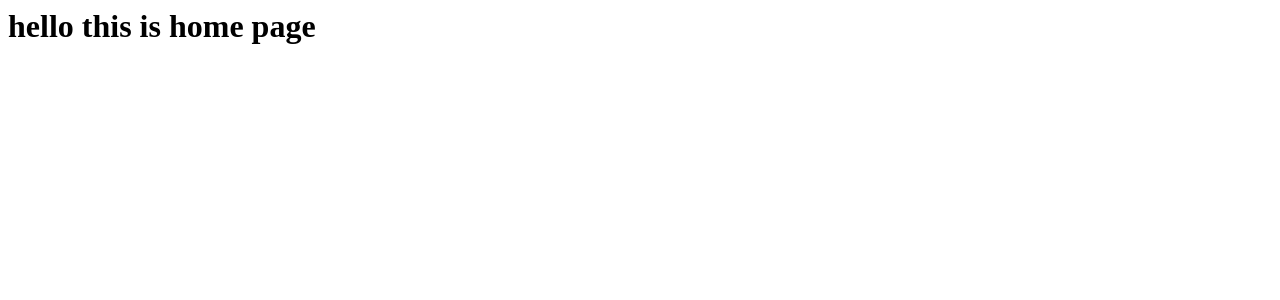
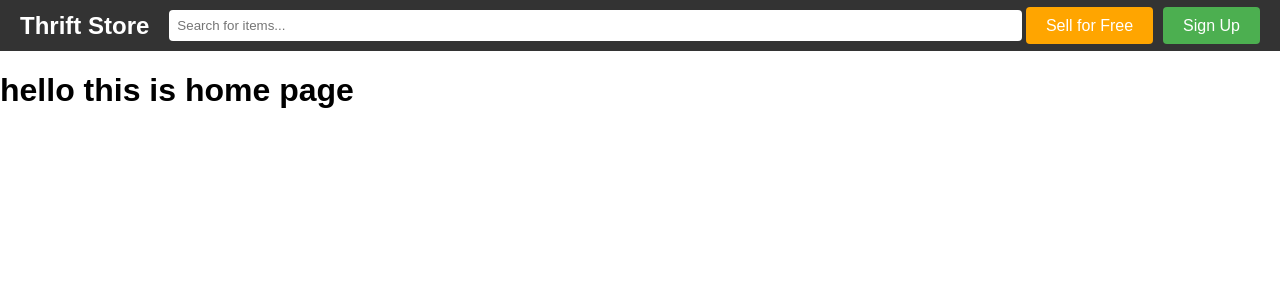
Before and after one commit to basnetbijay/Event-Management, a PHP site: page / in a window 1280 px wide. Shown: the top 300 px of the page. Run offline with PHP 8.4, Linux system fonts and the light colour scheme.

Commit message:
creater header

```diff
--- a/includes/header.php
+++ b/includes/header.php
@@ -0,0 +1,26 @@
+<!DOCTYPE html>
+<html lang="en">
+<head>
+    <meta charset="UTF-8">
+    <title>Header</title>
+    <link rel="stylesheet" type="text/css" href="/includes/styles.css">
+</head>
+<body>
+    <div class="header">
+        <div class="logo">
+            <a href="index.php">Thrift Store</a>
+        </div>
+        <div class="search-bar">
+            <form action="search.php" method="get">
+                <input type="text" name="query" placeholder="Search for items...">
+            </form>
+        </div>
+        <div class="sell-button">
+            <a href="sell.php">Sell for Free</a>
+        </div>
+        <div class="sign-up-btn">
+            <a href="/src/loginsignup/signup.php">Sign Up</a>
+        </div>
+    </div>
+</body>
+</html>
--- /dev/null
+++ b/includes/styles.css
@@ -0,0 +1,63 @@
+body {
+    margin: 0;
+    font-family: Arial, sans-serif;
+}
+
+.header {
+    display: flex;
+    align-items: center;
+    justify-content: space-between;
+    background-color: #333;
+    padding: 10px 20px;
+    color: white;
+}
+
+.header .logo {
+    font-size: 24px;
+    font-weight: bold;
+}
+
+.header .logo a {
+    color: white;
+    text-decoration: none;
+}
+
+.header .search-bar {
+    flex: 1;
+    margin: 0 20px;
+}
+
+.header .search-bar input[type="text"] {
+    width: 100%;
+    padding: 8px;
+    border: none;
+    border-radius: 4px;
+}
+
+.header .sell-button {
+    margin-right: 10px;
+}
+
+.header .sell-button a {
+    background-color: #FFA500;
+    color: white;
+    padding: 10px 20px;
+    text-decoration: none;
+    border-radius: 4px;
+}
+
+.header .sell-button a:hover {
+    background-color: #FF8C00;
+}
+
+.header .sign-up-btn a {
+    background-color: #4CAF50;
+    color: white;
+    padding: 10px 20px;
+    text-decoration: none;
+    border-radius: 4px;
+}
+
+.header .sign-up-btn a:hover {
+    background-color: #45a049;
+}
--- a/src/index.php
+++ b/src/index.php
@@ -1,6 +1,5 @@
 <?php
 require '../db/db.php';
 require '../includes/header.php';
-require '../includes/footer.php';
 ?>
 <h1>hello this is home page</h1>
--- a/src/loginsignup/login.php
+++ b/src/loginsignup/login.php
@@ -14,6 +14,9 @@
         <input type="password" id="password" name="password" required><br><br>
 
         <input type="submit" value="Login">
+
+        <p>Don't have an account?</p><br>
+        <a href="signup.php">Sign Up</a>
     </form>
 </body>
 </html>
--- a/src/loginsignup/signup.php
+++ b/src/loginsignup/signup.php
@@ -19,7 +19,10 @@
         <label for="last_name">Last Name:</label><br>
         <input type="text" id="last_name" name="last_name" required><br><br>
 
-        <input type="submit" value="Register">
+        <input type="submit" value="Register"><br><br>
+        <p>Have an account?</p><br>
+        <a href="login.php">Log In</a>
+
     </form>
 </body>
 </html>
```
